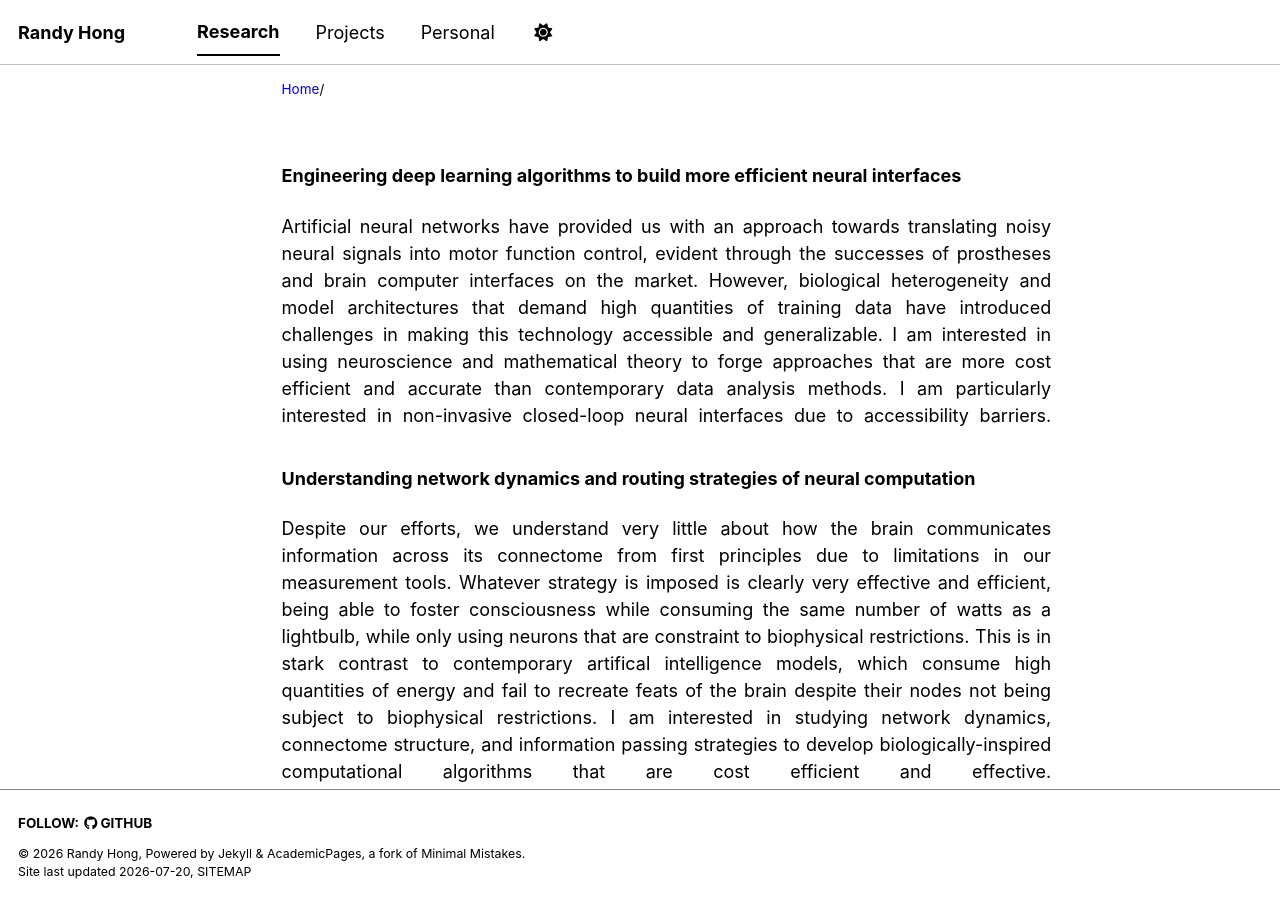
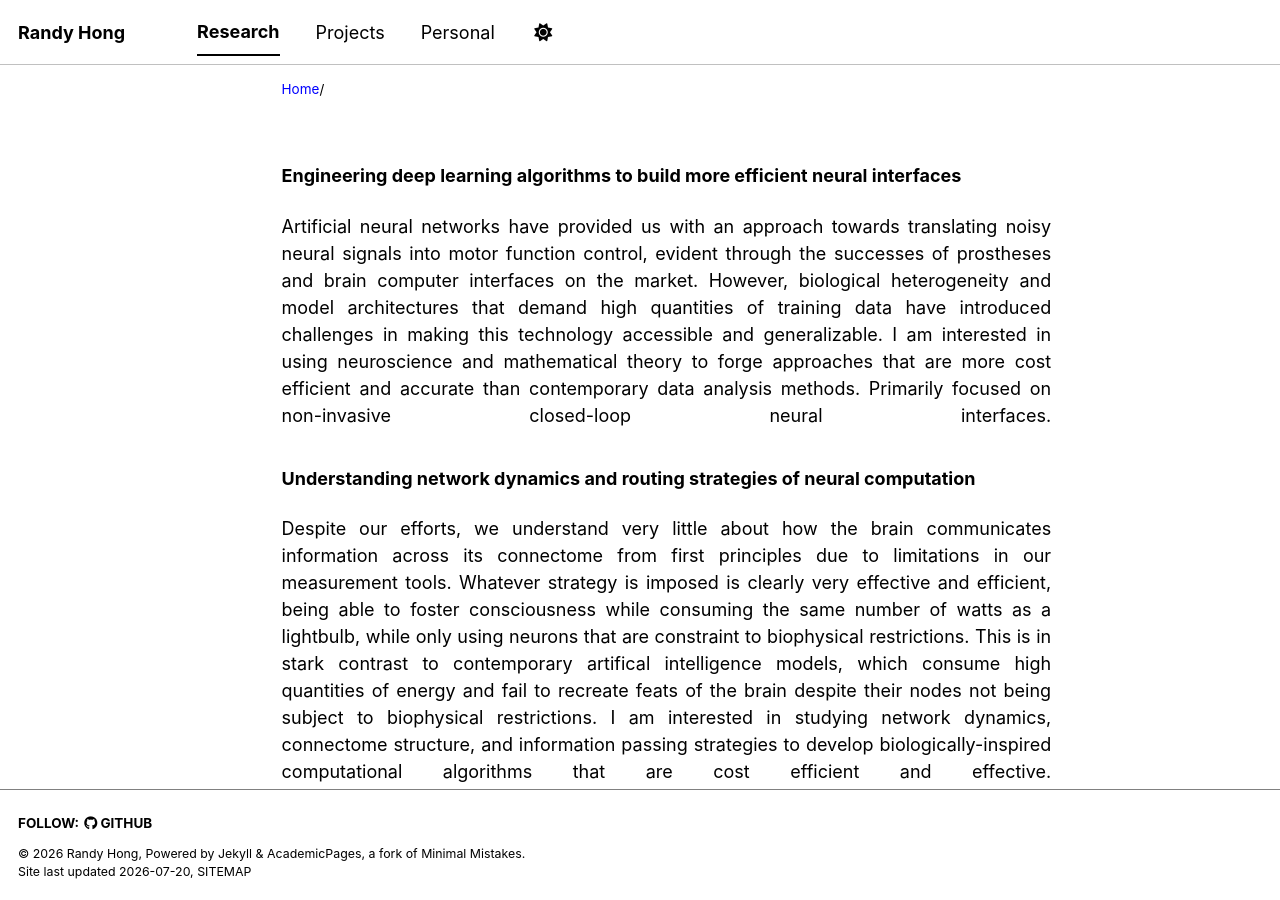
Before and after one commit to randyhongg/randyhongg.github.io, a Jekyll site: the page built from _pages/research.md, in a window 1280 px wide and 900 px high. Built offline with Jekyll 4.4.1, drawn with Linux system fonts in a browser that asks for light colours; a style sheet for code colours, icons or effects is not loaded.

Commit message:
Update research.md

```diff
--- a/_pages/research.md
+++ b/_pages/research.md
@@ -8,7 +8,7 @@
 
 <div style="text-align: justify; text-align-last: justify; margin-bottom: 2rem;">
 
-Artificial neural networks have provided us with an approach towards translating noisy neural signals into motor function control, evident through the successes of prostheses and brain computer interfaces on the market. However, biological heterogeneity and model architectures that demand high quantities of training data have introduced challenges in making this technology accessible and generalizable. I am interested in using neuroscience and mathematical theory to forge approaches that are more cost efficient and accurate than contemporary data analysis methods. I am particularly interested in non-invasive closed-loop neural interfaces due to accessibility barriers.
+Artificial neural networks have provided us with an approach towards translating noisy neural signals into motor function control, evident through the successes of prostheses and brain computer interfaces on the market. However, biological heterogeneity and model architectures that demand high quantities of training data have introduced challenges in making this technology accessible and generalizable. I am interested in using neuroscience and mathematical theory to forge approaches that are more cost efficient and accurate than contemporary data analysis methods. Primarily focused on non-invasive closed-loop neural interfaces.
 
 </div>
 
```
